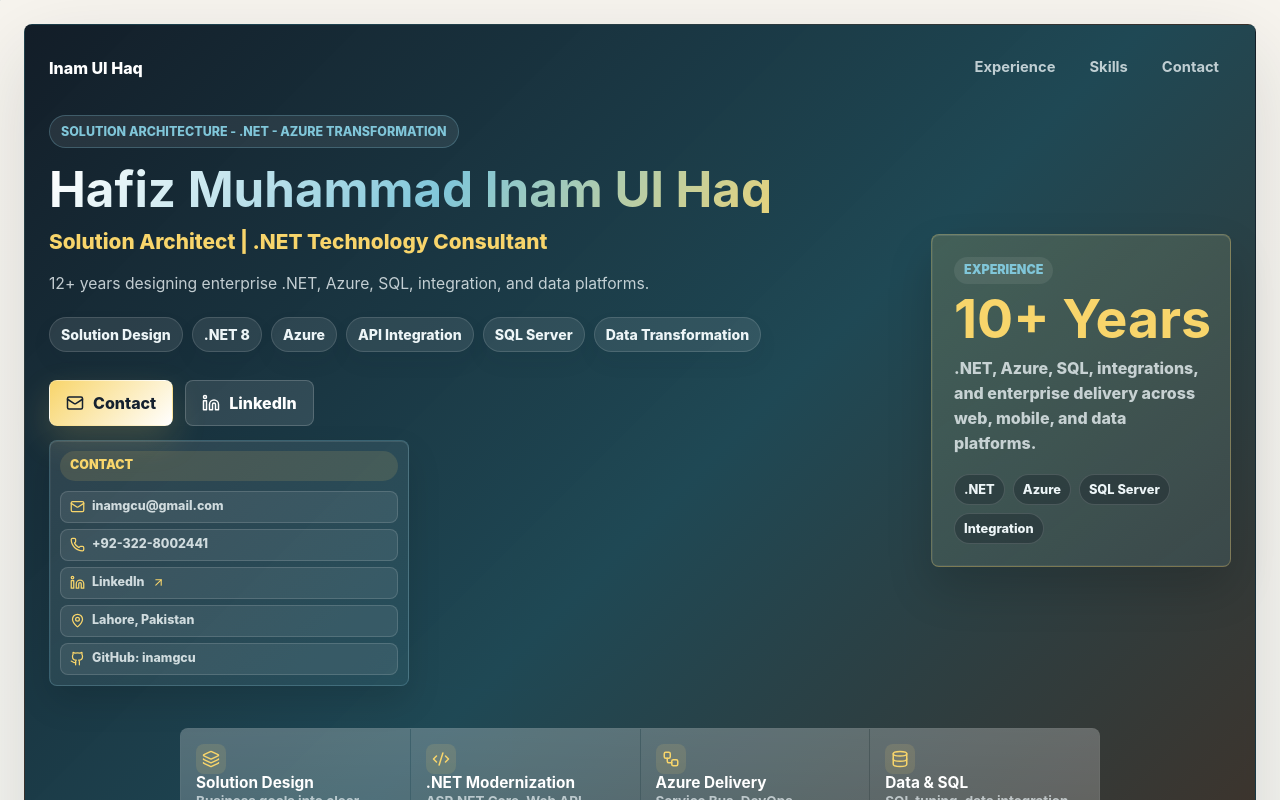
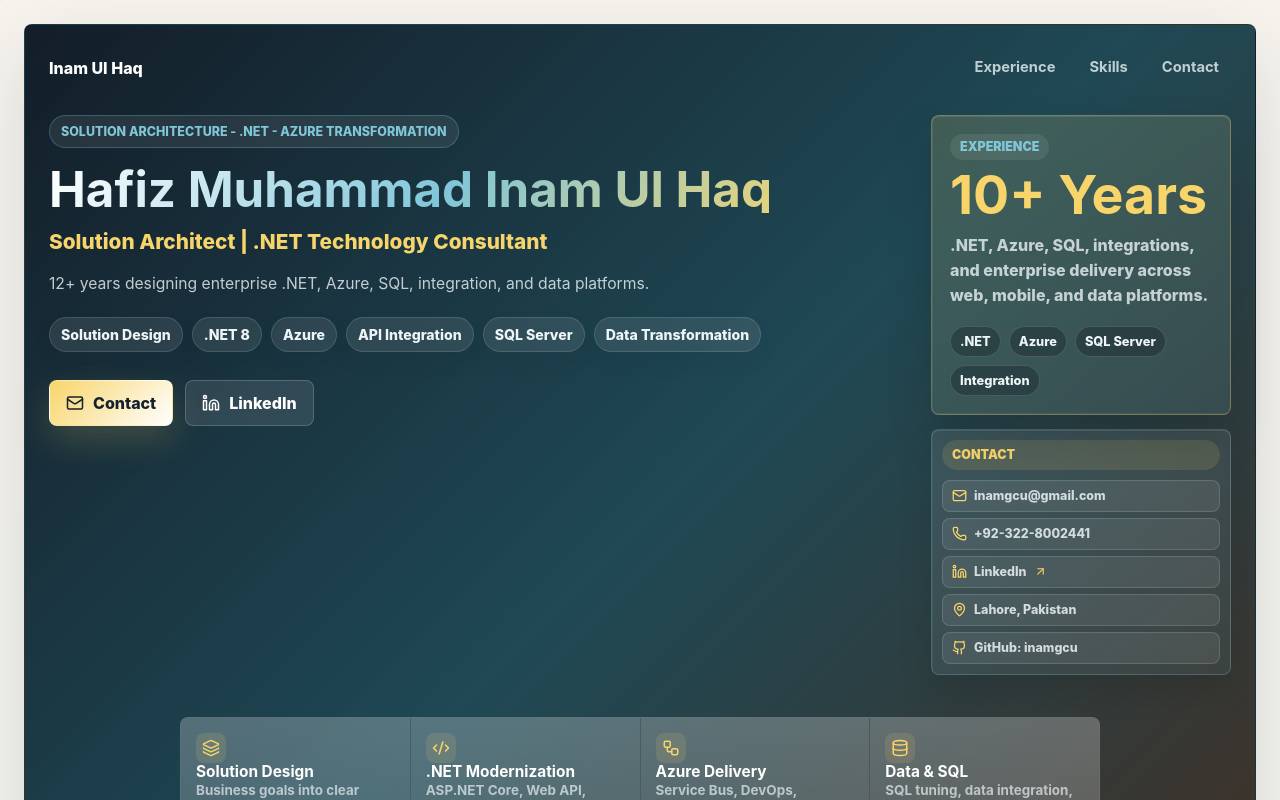
Before and after one commit to inamgcu/portfolio, a React (Vite) app: page / in a window 1280 px wide. Shown: the top 800 px of the page. Built offline with nearby package versions, Linux system fonts and the light colour scheme.

Commit message:
Place contact canvas below experience card

```diff
--- a/src/main.jsx
+++ b/src/main.jsx
@@ -324,6 +324,19 @@ function App() {
                   LinkedIn
                 </a>
               </div>
+            </div>
+            <div className="hero__side">
+              <aside className="experience-canvas" aria-label="Experience highlight">
+                <span className="experience-canvas__heading">Experience</span>
+                <strong>10+ Years</strong>
+                <p>.NET, Azure, SQL, integrations, and enterprise delivery across web, mobile, and data platforms.</p>
+                <div className="canvas-stack" aria-label="Experience areas">
+                  <span>.NET</span>
+                  <span>Azure</span>
+                  <span>SQL Server</span>
+                  <span>Integration</span>
+                </div>
+              </aside>
               <div className="contact-canvas" aria-label="Contact information">
                 <span className="contact-canvas__heading">Contact</span>
                 <ul className="contact-canvas__items">
@@ -341,17 +354,6 @@ function App() {
                 </ul>
               </div>
             </div>
-            <aside className="experience-canvas" aria-label="Experience highlight">
-              <span className="experience-canvas__heading">Experience</span>
-              <strong>10+ Years</strong>
-              <p>.NET, Azure, SQL, integrations, and enterprise delivery across web, mobile, and data platforms.</p>
-              <div className="canvas-stack" aria-label="Experience areas">
-                <span>.NET</span>
-                <span>Azure</span>
-                <span>SQL Server</span>
-                <span>Integration</span>
-              </div>
-            </aside>
             <div className="hero-board" aria-label="Delivery focus">
               <div className="signal-grid">
                 {heroSignals.map(({ icon: Icon, label, detail }) => (
--- a/src/styles.css
+++ b/src/styles.css
@@ -86,9 +86,9 @@ main {
 }
 
 .contact-canvas {
-  width: min(360px, 100%);
+  width: min(320px, 100%);
   max-width: 100%;
-  margin-top: 14px;
+  margin-top: 0;
   padding: 10px;
   display: grid;
   gap: 10px;
@@ -161,13 +161,23 @@ main {
   display: grid;
   grid-template-columns: minmax(0, 1.08fr) minmax(300px, 0.34fr);
   gap: 20px;
-  align-items: center;
+  align-items: start;
   padding: 28px 0 0;
 }
 
 .hero__copy {
   width: 100%;
   max-width: none;
+}
+
+.hero__side {
+  display: grid;
+  gap: 14px;
+  align-self: start;
+}
+
+.hero__side .contact-canvas {
+  width: 100%;
 }
 
 .eyebrow,
@@ -234,10 +244,10 @@ h1 {
 
 .experience-canvas {
   position: relative;
-  min-height: 300px;
-  padding: 22px;
+  min-height: 238px;
+  padding: 18px;
   display: grid;
-  align-content: center;
+  align-content: start;
   overflow: hidden;
   border: 1px solid rgba(248, 213, 107, 0.28);
   border-radius: 8px;
@@ -1216,7 +1226,7 @@ h1 {
   }
 
   .experience-canvas {
-    min-height: 280px;
+    min-height: 238px;
   }
 
   .section__intro h2,
```
